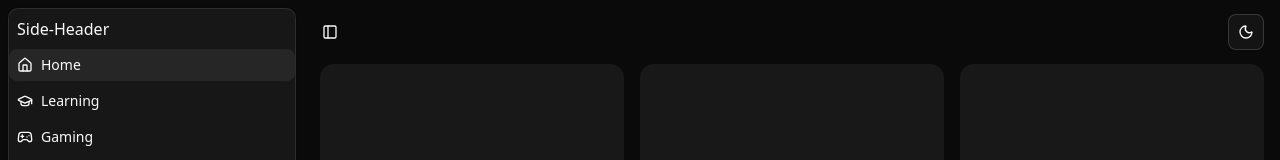
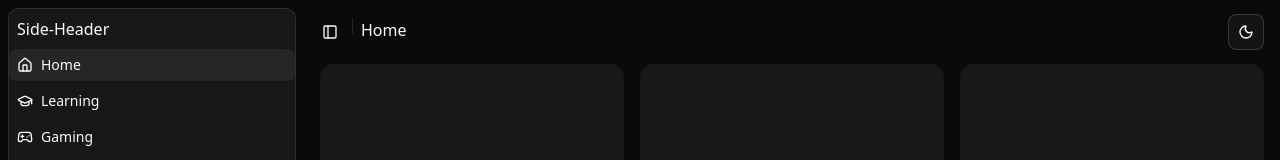
Before and after one commit to datogoglidze/datogoglidze.github.io, a React (Vite) app: page /home in a window 1280 px wide. Shown: the top 160 px of the page. Built offline with nearby package versions, Linux system fonts and the light colour scheme.

Commit message:
Add page title in header (#25)

```diff
--- a/src/App.tsx
+++ b/src/App.tsx
@@ -1,17 +1,13 @@
 import "./App.css";
 import { BrowserRouter, Routes, Route, Navigate } from "react-router-dom";
 import { ThemeProvider } from "@/components/theme-provider";
-import { ModeToggle } from "@/components/mode-toggle.tsx";
-import {
-  SidebarInset,
-  SidebarProvider,
-  SidebarTrigger,
-} from "@/components/ui/sidebar";
+import { SidebarInset, SidebarProvider } from "@/components/ui/sidebar";
 import { AppSidebar } from "@/components/app-sidebar";
 import HomePage from "@/pages/home/page";
 import LearningPage from "@/pages/learning/page";
 import GamingPage from "@/pages/gaming/page";
 import MemesPage from "@/pages/memes/page";
+import { SiteHeader } from "@/components/site-header.tsx";
 
 function App() {
   return (
@@ -26,10 +22,7 @@ function App() {
         >
           <AppSidebar />
           <SidebarInset>
-            <header className="flex justify-between h-16 shrink-0 items-center gap-2 px-4">
-              <SidebarTrigger className="-ml-1" />
-              <ModeToggle />
-            </header>
+            <SiteHeader />
             <Routes>
               <Route path="/" element={<Navigate to="/home" replace />} />
               <Route path="/home" element={<HomePage />} />
--- /dev/null
+++ b/src/components/site-header.tsx
@@ -0,0 +1,30 @@
+import { useLocation } from "react-router-dom";
+import { Separator } from "@/components/ui/separator";
+import { SidebarTrigger } from "@/components/ui/sidebar";
+import { ModeToggle } from "@/components/mode-toggle.tsx";
+
+const routeTitles: Record<string, string> = {
+  "/home": "Home",
+  "/learning": "Learning",
+  "/gaming": "Gaming",
+  "/memes": "Memes",
+};
+
+export function SiteHeader() {
+  const location = useLocation();
+  const title = routeTitles[location.pathname];
+
+  return (
+    <header className="flex justify-between h-16 shrink-0 items-center gap-2 px-4">
+      <div className="flex flex-row">
+        <SidebarTrigger className="-ml-1" />
+        <Separator
+          orientation="vertical"
+          className="mx-2 data-[orientation=vertical]:h-4"
+        />
+        <h1 className="text-base font-medium">{title}</h1>
+      </div>
+      <ModeToggle />
+    </header>
+  );
+}
```
